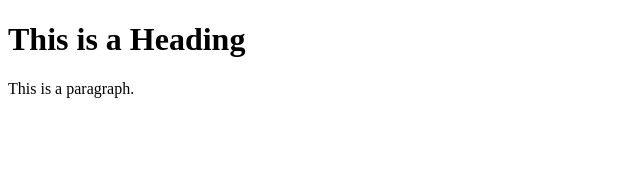
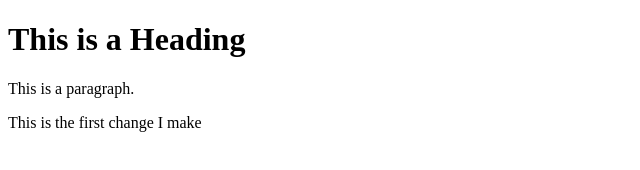
Before and after one commit to massass123/ID_P02_Testing, a plain HTML site: page index.html in a window 1280 px wide. Shown: the whole page, without its empty margins (0-640 px from the left). Drawn offline with Linux system fonts and the light colour scheme.

Commit message:
This is my second attempt to commit

```diff
--- a/index.html
+++ b/index.html
@@ -7,6 +7,7 @@
 
 <h1>This is a Heading</h1>
 <p>This is a paragraph.</p>
+<p>This is the first change I make</p>
 
 </body>
 </html>
```
